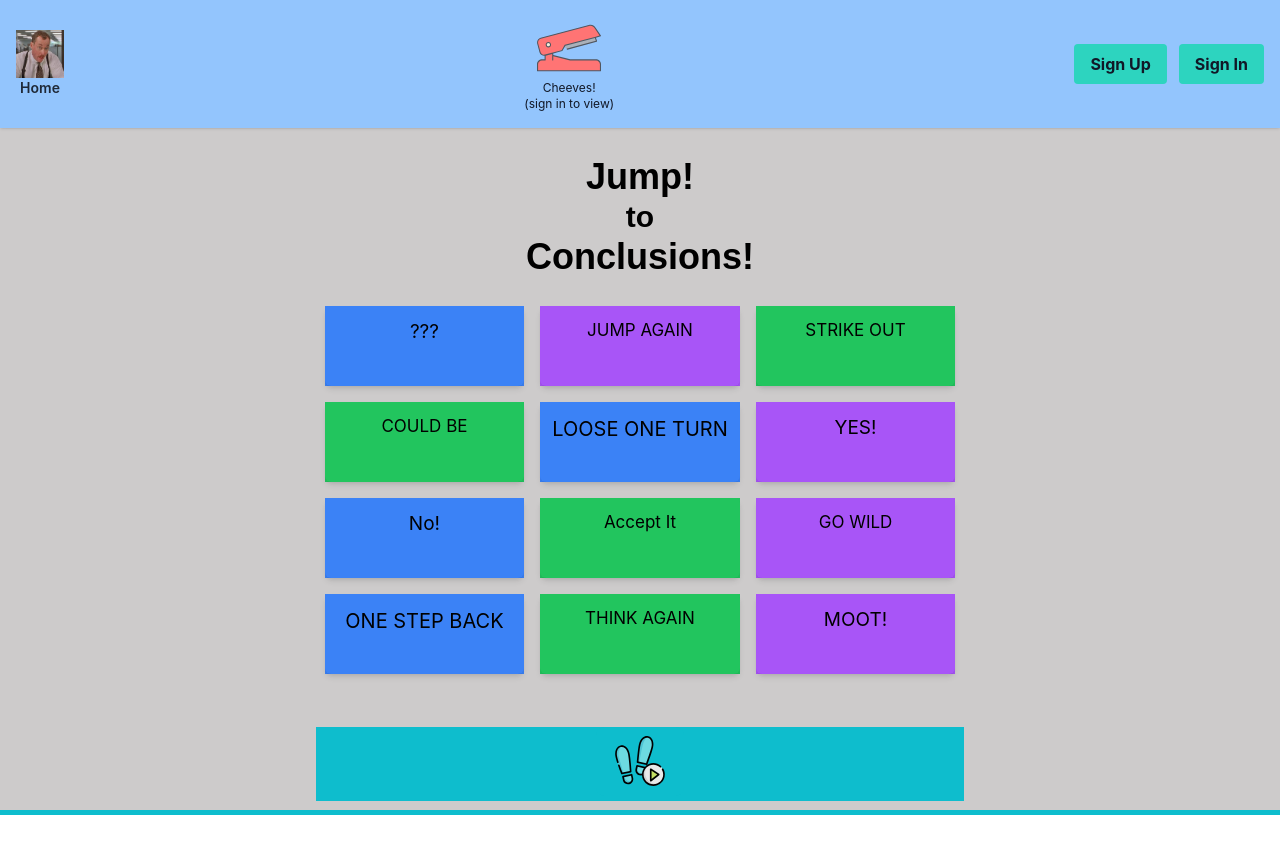
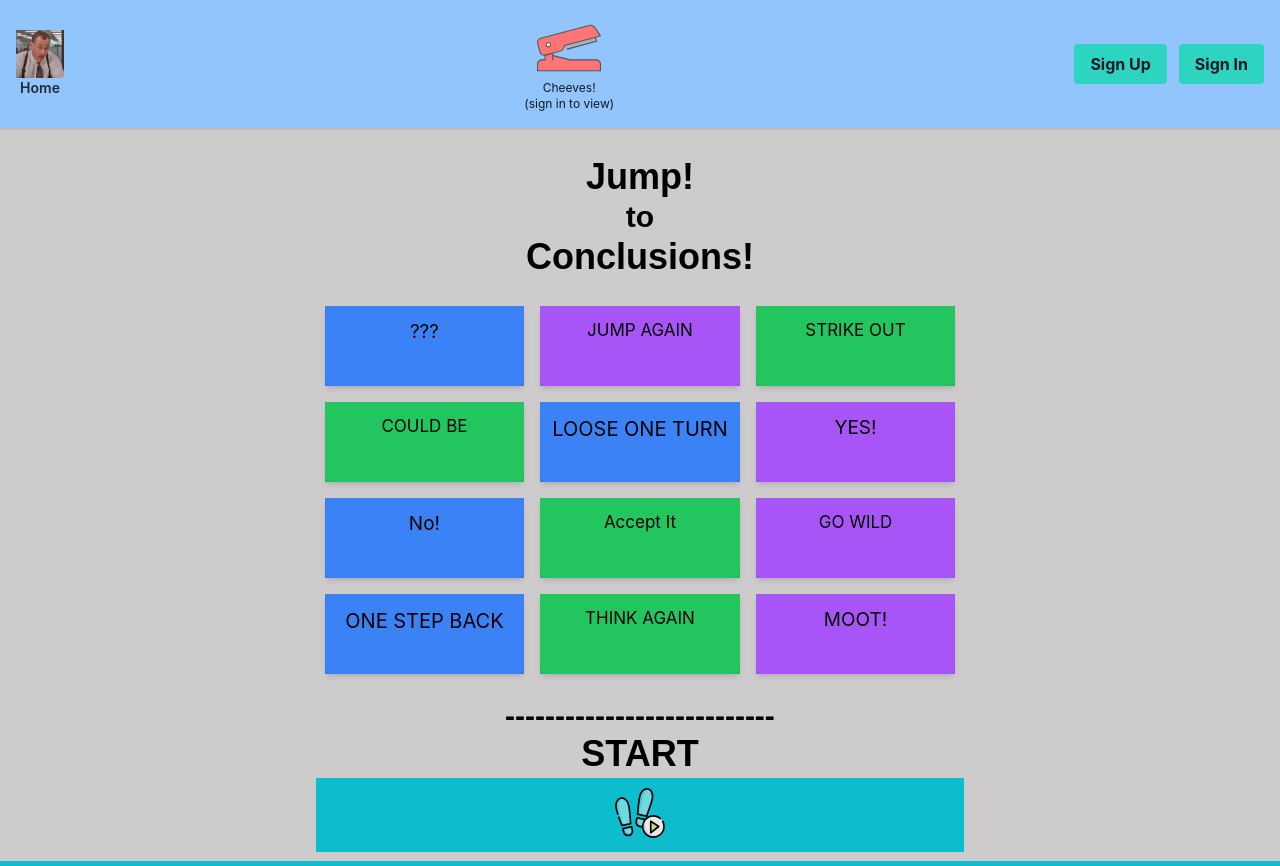
Before and after one commit to wickhill/jump-to-conclusions-app, a React (Vite) app in the folder frontend/: page / in a window 1280 px wide. Before the commit the page ends 815 px from the top, so only its background shows below. Built offline with nearby package versions, Linux system fonts and the light colour scheme.

Commit message:
Starting line text added to Conclusions.jsx

```diff
--- a/frontend/src/App.css
+++ b/frontend/src/App.css
@@ -43,6 +43,10 @@ html, body {
 /* Mobile-specific styling */
 
 .jump-to-text {
+    color: black;
+}
+
+.start-line-text {
     color: black;
 }
 
--- a/frontend/src/components/Conclusions.jsx
+++ b/frontend/src/components/Conclusions.jsx
@@ -84,9 +84,9 @@ const Conclusions = ({ fetchAchievements }) => {
     return (
         <div className="p-1 flex flex-col min-h-screen">
             <div className="jump-to-text text-center mt-20 mb-1">
-                <h2 className="text-4xl jersey-15-regular mt-8 mb-5"  style={{ marginBottom: '-30px', marginTop: '68px' }}>Jump!</h2>
-                <h2 className="text-3xl jersey-15-regular mt-8 mb-5"  style={{ marginBottom: '-30px' }}>to</h2>
-                <h2 className="text-4xl jersey-15-regular mt-8 mb-5"  style={{ marginBottom: '25px' }}>Conclusions!</h2>
+                <h2 className="text-4xl jersey-15-regular mt-8 mb-5" style={{ marginBottom: '-30px', marginTop: '68px' }}>Jump!</h2>
+                <h2 className="text-3xl jersey-15-regular mt-8 mb-5" style={{ marginBottom: '-30px' }}>to</h2>
+                <h2 className="text-4xl jersey-15-regular mt-8 mb-5" style={{ marginBottom: '25px' }}>Conclusions!</h2>
             </div>
 
 
@@ -103,6 +103,17 @@ const Conclusions = ({ fetchAchievements }) => {
                     );
                 })}
             </div>
+
+
+
+            <div className="p-1">
+                <div className="start-line-text">
+                <h2 className="text-3xl jersey-15-regular mt-8 mb-5" style={{ marginBottom: '0px', marginTop: '20px' }}>---------------------------</h2>
+                <h2 className="text-4xl jersey-15-regular mt-8 mb-5" style={{ marginBottom: '0px', marginTop: '0px' }}>START</h2>
+                </div>
+            </div>
+
+
 
             <footer className="footer mt-auto">
                 <button className="footprint-button" onClick={handleClick}>
```
